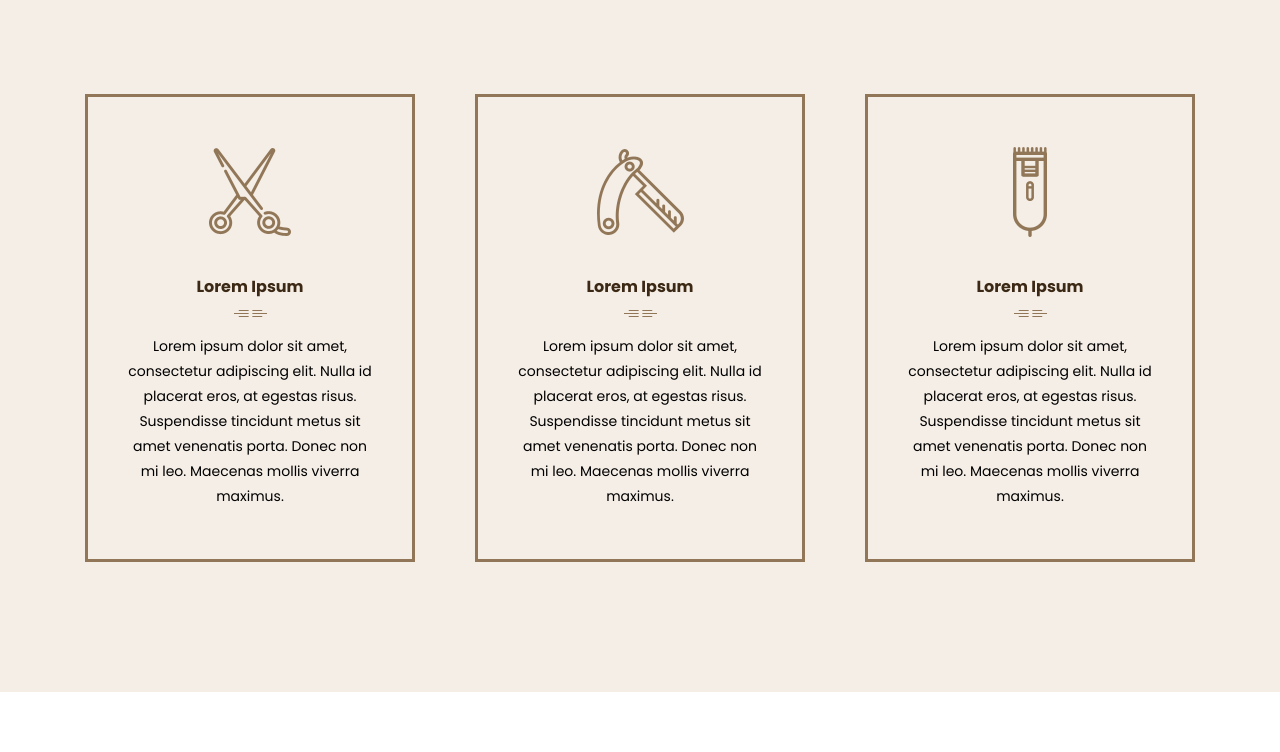
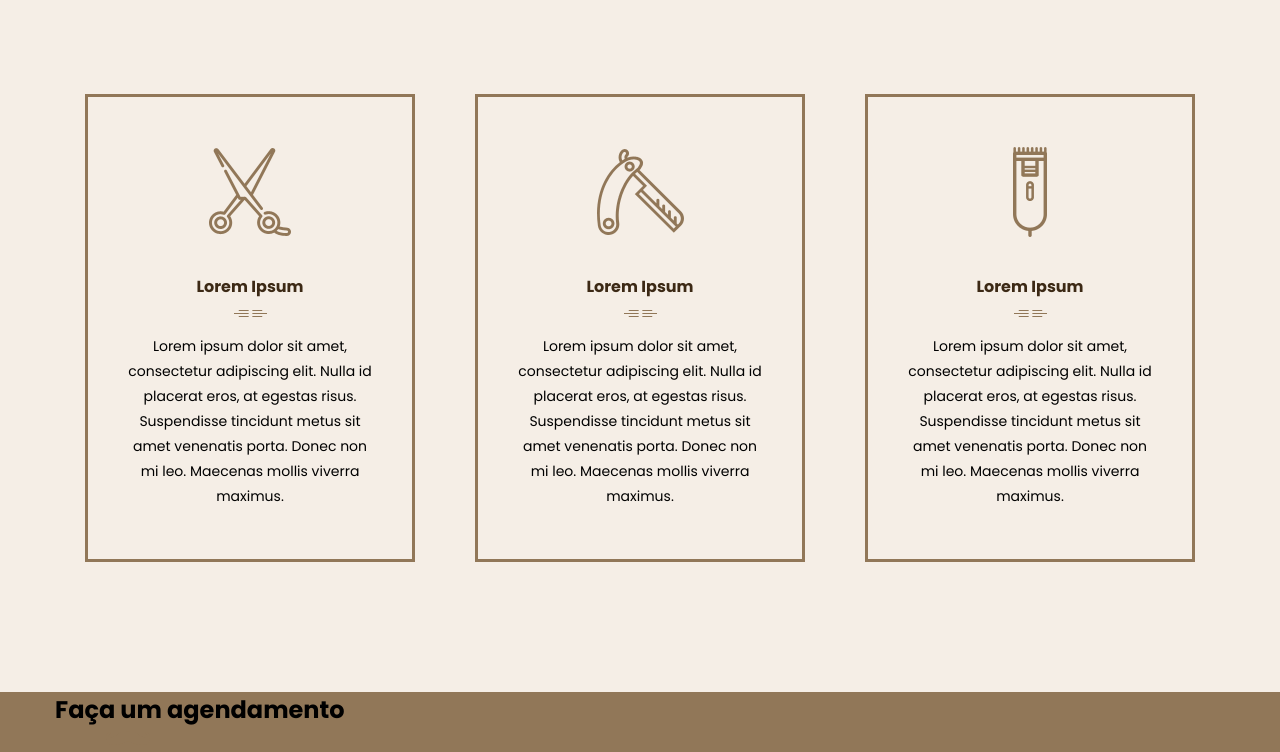
Before and after one commit to AdrianoFront/Projeto-Barber-Shop, a plain HTML site: page index.html in a window 1280 px wide. Shown: the part 1811-2563 px from the top of the page. Before the commit the page ends 2503 px from the top, so only its background shows below. Drawn offline with Linux system fonts and the light colour scheme.

Commit message:
insert section appointment

```diff
--- a/css/style.css
+++ b/css/style.css
@@ -221,3 +221,8 @@ body {
   font-size: 14px;
   line-height: 25px;
 }
+
+.Appointment {
+  background-color: var(--color-primary);
+  display: flex;
+}
--- a/index.html
+++ b/index.html
@@ -106,8 +106,16 @@
         </div>
       </div>
     </div>
+  </section>
 
+  <section class="Appointment">
+    <div class="container">
+      <h2>Faça um agendamento</h2>
+      <img src="images/heading-ic.png" alt="Faça um agendamento" />
+      <form action=""></form>
+    </div>
   </section>
+
 
 </body>
 
```
